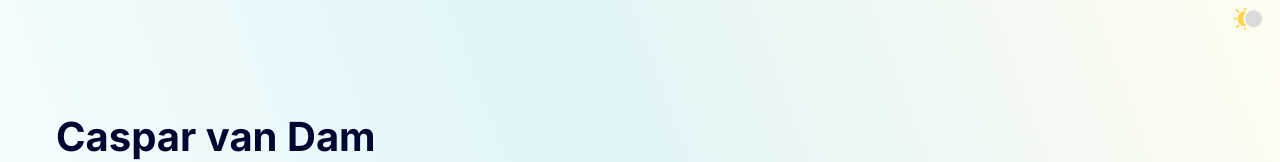
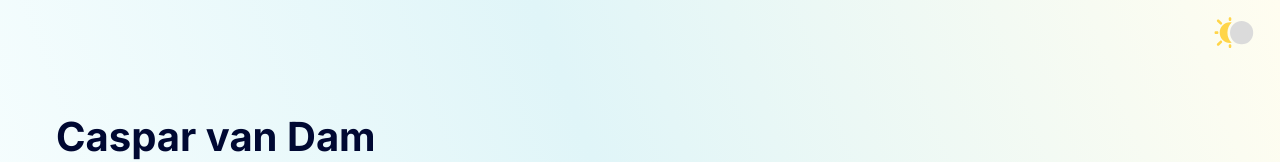
Before and after one commit to crvdam/portfolio_v3, a React (Vite) app in the folder portfolio_v3/: page / in a window 1280 px wide. Shown: the top 162 px of the page. Built offline with nearby package versions, Linux system fonts and the light colour scheme.

Commit message:
increased colorchanger size and adjusted position

```diff
--- a/portfolio_v3/src/components/Header/Header.css
+++ b/portfolio_v3/src/components/Header/Header.css
@@ -1,5 +1,5 @@
 header {
-  height: 2.5rem;
+  height: 3rem;
   position: fixed;
   display: flex;
   align-items: center;
@@ -16,7 +16,8 @@ header {
   height: 120px;
   width: 120px;
   transform: translate(-5px, 100px);
-  margin-right: 1rem;
+  margin-top: 1rem;
+  margin-right: 2rem;
   background: var(--bg-gradient-2);
   border-radius: var(--border-radius);
   box-shadow: var(--box-shadow);
@@ -50,8 +51,8 @@ header {
 }
 
 .button-wrapper {
-  height: 40px;
-  width: 40px;
+  height: 55px;
+  width: 55px;
   position: absolute;
   top: 50%;
   left: 50%;
```
